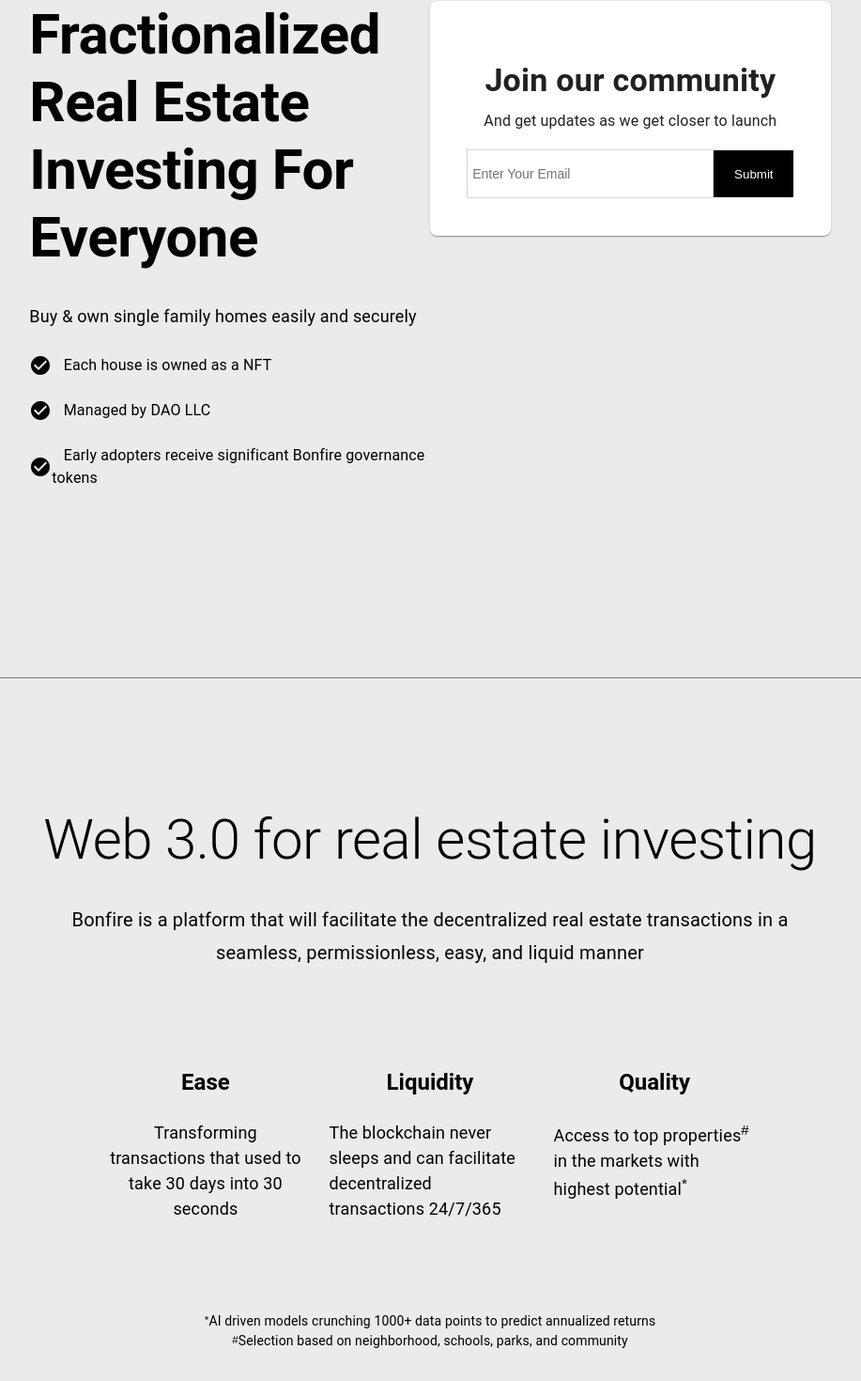
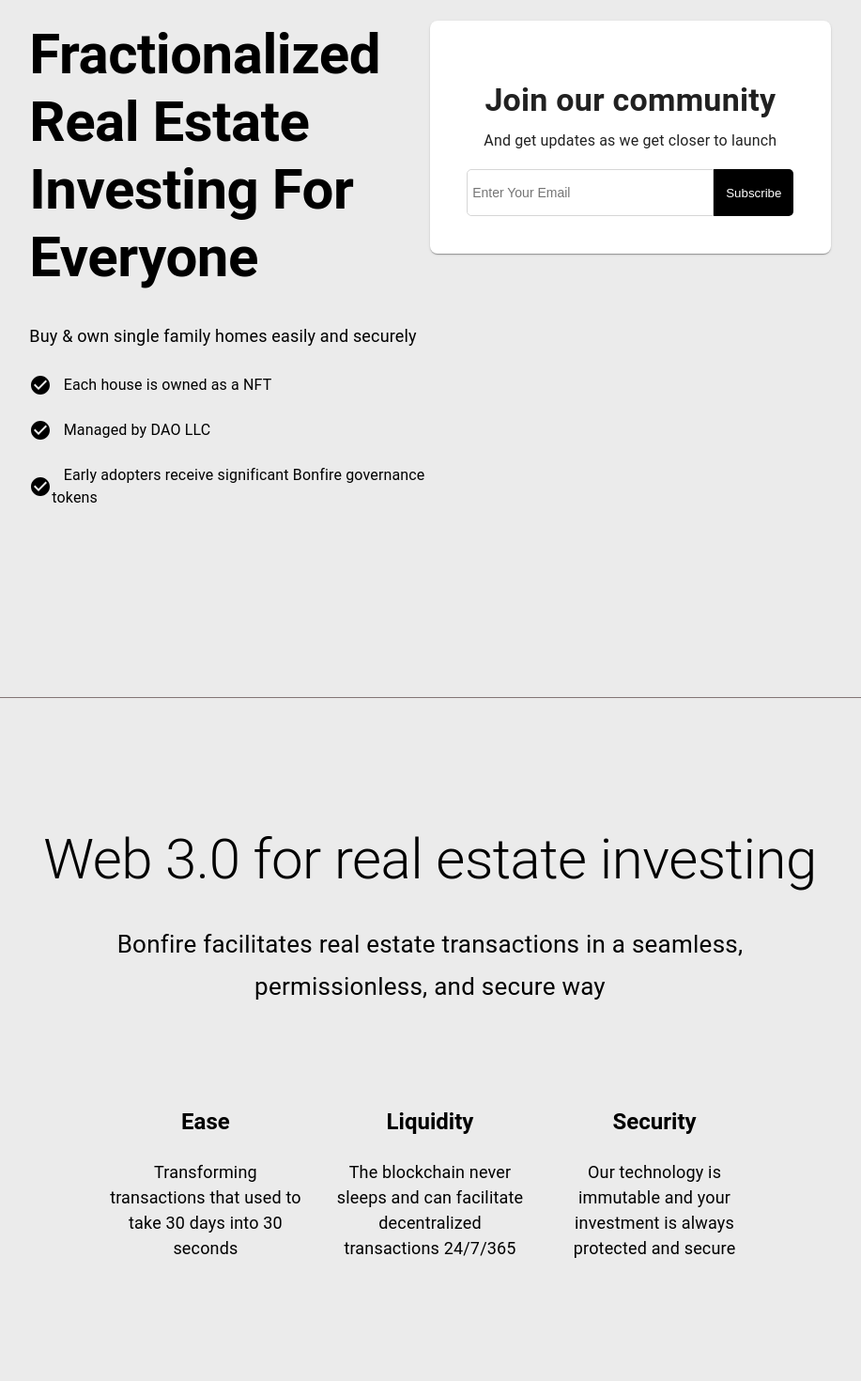
Before and after one commit to TechGeeks97/BonFire, a React (Create React App) app: page / in a window 1280 px wide. Shown: the part 197-1667 px from the top of the page at 94% size, without its empty margins (182-1099 px from the left). Built offline with nearby package versions, Linux system fonts and the light colour scheme.

Commit message:
Text changes

```diff
--- a/src/App.css
+++ b/src/App.css
@@ -7,11 +7,13 @@
   background-color: #ebebeb;
 }
 .input {
-  height: 50px;
+  height: 48px;
   width: 60%;
   border: 1px solid #d6d6d6;
   padding-left: 5px;
   font-size: 14px;
+  border-top-left-radius: 5px;
+  border-bottom-left-radius: 5px;
 }
 
 button {
@@ -21,4 +23,6 @@
   background-color: #000;
   color: #fff;
   cursor: pointer;
+  border-top-right-radius: 5px;
+  border-bottom-right-radius: 5px;
 }
--- a/src/components/home/Banner.js
+++ b/src/components/home/Banner.js
@@ -14,9 +14,9 @@
   };
 
   return (
-    <Grid container justifyContent="center" sx={{ mt: 15, mb: 15 }}>
+    <Grid container justifyContent="center" sx={{ mt: 10, mb: 15 }}>
       <Grid item xs={10} sm={10} md={4} lg={4} xl={4} sx={{ mb: 10 }}>
-        <Typography variant="h2" component="h1" sx={{ fontWeight: 700 }}>
+        <Typography variant="h2" component="h1" sx={{ fontWeight: 700, justifyContent:'center' }}>
           Fractionalized Real Estate Investing For Everyone
         </Typography>
         <Typography
@@ -90,7 +90,7 @@
                   : null
               }
             >
-              <button>Submit</button>
+              <button>Subscribe</button>
             </a>
           </Typography>
         </Card>
--- a/src/components/home/Foundations.js
+++ b/src/components/home/Foundations.js
@@ -38,7 +38,7 @@
         container
         justifyContent="center"
         spacing={3}
-        sx={{ mt: 10, mb: 5 }}
+        sx={{ mt: 10, mb: 30 }}
       >
         <Grid item lg={10} sx={{ mb: 10 }}>
           <Typography
@@ -60,11 +60,10 @@
           <Typography
             variant="subtitle1"
             component="div"
-            sx={{ fontSize: 20, width:'80%', marginLeft: '10%', textAlign: 'center', mt: 4 }}
+            sx={{ fontSize: 26, width:'80%', marginLeft: '10%', textAlign: 'center', mt: 4 }}
           >
-            Bonfire is a platform that will facilitate the decentralized real
-            estate transactions in a seamless, permissionless, easy, and liquid
-            manner
+            Bonfire facilitates real estate transactions in a seamless, permissionless, and secure way
+
           </Typography>
         </Grid>
         <Grid item xs={8} sm={8} md={3} lg={2.2}>
@@ -87,7 +86,7 @@
           >
             Liquidity
           </Typography>
-          <Typography sx={{ textAlign: 'left', fontSize: 18 }}>
+          <Typography sx={{ textAlign: 'center', fontSize: 18 }}>
           The blockchain never sleeps and can facilitate decentralized transactions 24/7/365
           </Typography>
         </Grid>
@@ -97,40 +96,14 @@
             component="h1"
             sx={{ textAlign: 'center', mb: 3, fontWeight: 700 }}
           >
-            Quality
+            Security
           </Typography>
-          <Typography sx={{ textAlign: 'left', fontSize: 18 }}>
-          Access to top properties<sup>#</sup> in the markets with highest potential<sup>*</sup>
+          <Typography sx={{ textAlign: 'center', fontSize: 18 }}>
+          Our technology is immutable and your investment is always protected and secure
           </Typography>
         </Grid>
       </Grid>
-      <Typography
-        sx={{
-          textAlign: 'center',
-          fontSize: 14,
-          mt: 12,
-          mb: 0,
-          display: 'flex',
-          justifyContent: 'center',
-        }}
-      >
-       <sup>*</sup>AI driven models crunching 1000+ data points to predict annualized
-        returns
-        </Typography>
 
-        <Typography
-        sx={{
-          textAlign: 'center',
-          fontSize: 14,
-          mt: 0,
-          mb: 20,
-          display: 'flex',
-          justifyContent: 'center',
-        }}
-      >
-
-        <sup>#</sup> Selection based on neighborhood, schools, parks, and community
-      </Typography>
     </>
   );
 };
--- a/src/components/home/Header.js
+++ b/src/components/home/Header.js
@@ -6,17 +6,18 @@
   logo: {
     fontSize: 30,
     fontWeight: 900,
-    height: '46px',
+    justifyContent: 'center'
   },
   logoimg: {
-    height: '46px',
+    alignContent: 'center',
+    height:'100px'
   },
 }));
 
 const Header = () => {
   const classes = useStyles();
   return (
-    <Grid container justifyContent="space-around" sx={{ py: 2 }}>
+    <Grid container justifyContent="space-around" sx={{ py: 2, justifyContent:'center' }}>
       <Grid item>
         <div className={classes.logo}>
           <img
```
